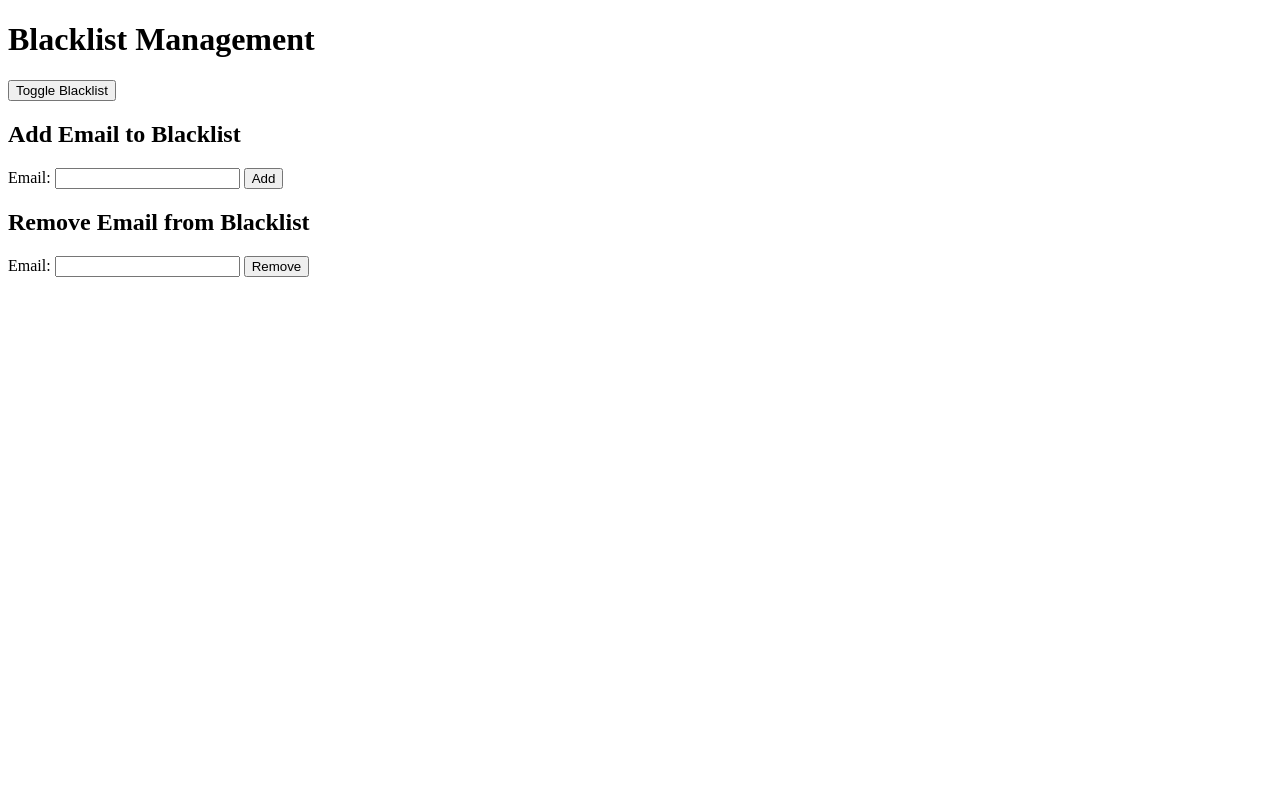
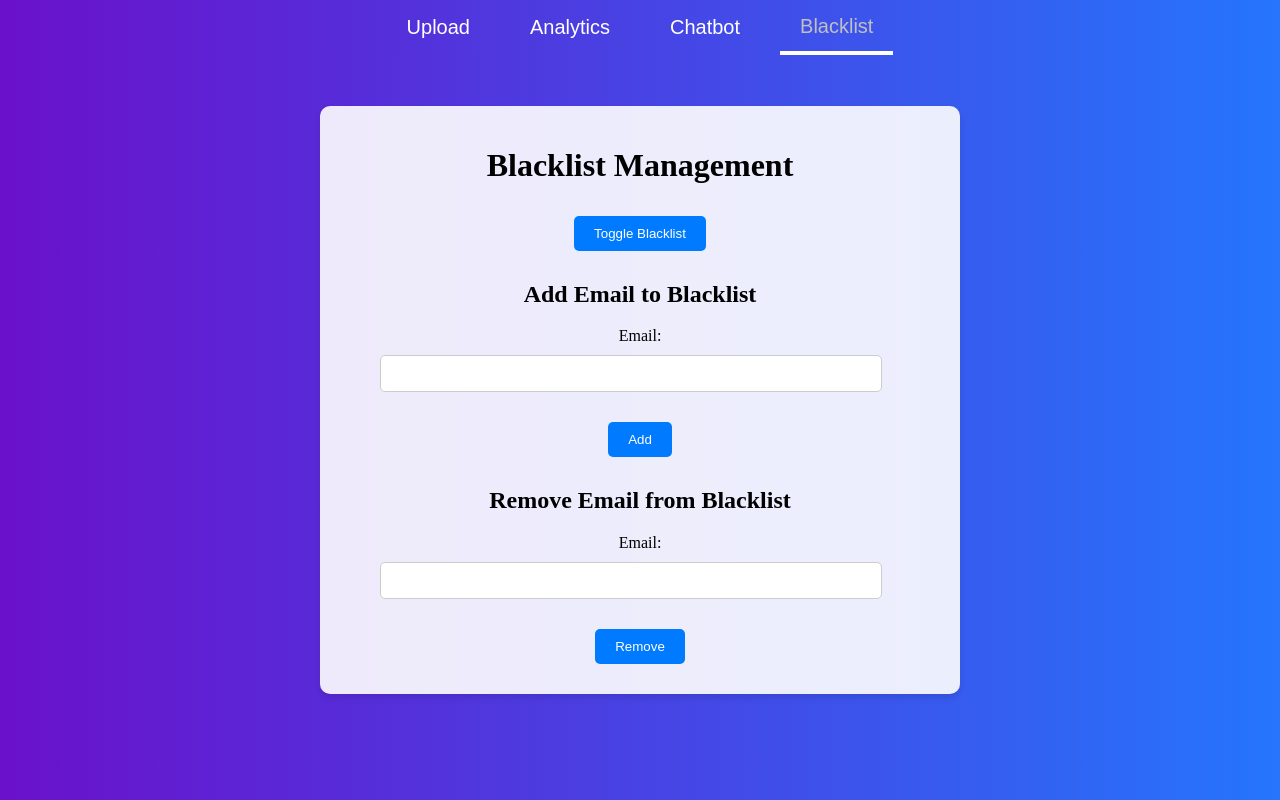
Before and after one commit to kdot-mi/PhishScope, a Flask app: page /blacklist in a window 1280 px wide. Run offline with Flask 3, Linux system fonts and the light colour scheme.

Commit message:
added styling and nav bar to analytics, chatbot, and blacklist tabs

```diff
--- /dev/null
+++ b/Flask App/static/styles2.css
@@ -0,0 +1,194 @@
+body, html {
+    margin: 0;
+    padding: 0;
+    width: 100%;
+    height: 100%;
+    display: flex;
+    justify-content: center;
+    align-items: center;
+    background: linear-gradient(to right, #6a11cb 0%, #2575fc 100%);
+}
+
+.container {
+    width: 90%;
+    max-width: 600px; /* Adjust based on your preference */
+    padding: 20px;
+    background-color: rgba(255, 255, 255, 0.9);
+    border-radius: 10px;
+    box-shadow: 0 4px 6px rgba(0, 0, 0, 0.1);
+    text-align: center;
+}
+
+h1, h2 {
+    color: black;
+}
+
+/* Styling for buttons */
+button {
+    background-color: #007bff;
+    color: white;
+    border: none;
+    padding: 10px 20px;
+    border-radius: 5px;
+    cursor: pointer;
+    transition: background-color 0.3s ease;
+    width: auto; /* Allows the button to grow with its content */
+    margin: 10px; /* Adds spacing around the button */
+}
+
+button:hover {
+    background-color: #0056b3;
+}
+
+/* Styling for input fields */
+input[type="email"] {
+    padding: 10px;
+    margin-top: 10px;
+    margin-bottom: 20px;
+    margin-left: 40px;
+    border: 1px solid #ccc;
+    border-radius: 5px;
+    width: 80%; /* Adjusts the input width to be less than the container */
+    max-width: 500px; /* Ensures inputs are not too wide on larger screens */
+    display: block; /* Necessary for centering */
+}
+
+/* Styling for list items in the blacklist */
+ul#blacklist-list {
+    list-style-type: none;
+    padding: 0;
+    width: 100%;
+    text-align: center; /* Center-align the text */
+}
+
+ul#blacklist-list li {
+    background-color: rgba(255, 255, 255, 0.9);
+    margin-top: 5px;
+    padding: 10px;
+    border-radius: 5px;
+    /* Center the list items */
+    display: inline-block; /* or 'block' if you want each item to be on a new line */
+    margin-left: auto;
+    margin-right: auto;
+    width: 80%; /* or another percentage/fixed width based on your design */
+}
+
+/* Message styling */
+div[category="success"], div[category="error"] {
+    padding: 10px;
+    margin-bottom: 15px;
+    border-radius: 5px;
+    width: 80%; /* Adjusts the message width to be less than the container */
+    max-width: 500px; /* Ensures messages are not too wide on larger screens */
+    text-align: left; /* Aligns text inside messages to the left */
+}
+
+div[category="success"] {
+    background-color: #d4edda;
+    color: #155724;
+}
+
+div[category="error"] {
+    background-color: #f8d7da;
+    color: #721c24;
+}
+
+/* Animation for showing/hiding blacklist */
+@keyframes slideDown {
+    from {
+        opacity: 0;
+        transform: translateY(-20px);
+    }
+    to {
+        opacity: 1;
+        transform: translateY(0);
+    }
+}
+
+@keyframes slideUp {
+    from {
+        opacity: 1;
+        transform: translateY(0);
+    }
+    to {
+        opacity: 0;
+        transform: translateY(-20px);
+    }
+}
+
+/* Utilize the animations */
+#blacklist
+
+/* Nav bar styling */
+/* Resets the padding and margin to ensure consistency across browsers */
+ul {
+    padding: 0;
+    margin: 0;
+    list-style: none;
+}
+
+/* Resets the padding and margin to ensure consistency across browsers */
+ul {
+    padding: 0;
+    margin: 0;
+    list-style: none;
+}
+
+/* Main navigation styling */
+nav {
+    background: linear-gradient(to right, #6a11cb 0%, #2575fc 100%);
+    overflow: hidden;
+    position: fixed;
+    width: 100%;
+    top: 0;
+    z-index: 1000; /* Ensure nav is above other content */
+}
+
+nav ul {
+    display: flex;
+    justify-content: center;
+    align-items: center;
+    padding: 0;
+    margin: 0;
+}
+
+nav li {
+    list-style: none;
+    margin: 0 10px; /* Adjust margin to control spacing between nav items */
+}
+
+nav a {
+    padding: 15px 20px;
+    font-size: 20px;
+    font-family: 'Poppins', sans-serif;
+    color: white;
+    text-decoration: none;
+    position: relative;
+    display: block; /* Aligns the nav item properly */
+    transition: color 0.3s ease;
+}
+
+nav a::after {
+    content: '';
+    position: absolute;
+    width: 0;
+    height: 2px;
+    background: white;
+    bottom: 0;
+    left: 0;
+    transition: width 0.3s ease;
+}
+
+nav a:hover::after, .current::after {
+    width: 100%;
+}
+
+nav a:hover, .current {
+    color: #C0C0C0;
+    text-decoration: none;
+}
+
+.current {
+    pointer-events: none;
+    border-bottom: 2px solid white;
+}
--- a/Flask App/templates/blacklist.html
+++ b/Flask App/templates/blacklist.html
@@ -5,15 +5,22 @@
     <script>
         function toggleBlacklist() {
             var blacklistList = document.getElementById("blacklist-list");
-            if (blacklistList.style.display === "none") {
-                blacklistList.style.display = "block";
-            } else {
-                blacklistList.style.display = "none";
-            }
+            blacklistList.style.display = blacklistList.style.display === "none" ? "block" : "none";
         }
     </script>
+    <!-- CSS -->
+    <link rel="stylesheet" href="{{ url_for('static', filename='styles2.css', v=current_time) }}">
 </head>
 <body>
+    <nav>
+        <ul>
+            <li><a href="{{ url_for('index') }}">Upload</a></li>
+            <li><a href="{{ url_for('analytics') }}">Analytics</a></li>
+            <li><a href="{{ url_for('chatbot') }}">Chatbot</a></li>
+            <li><a href="" class="current">Blacklist</a></li>
+        </ul>
+    </nav>
+    <div class="container"> <!-- Container for centering content -->
         <h1>Blacklist Management</h1>
 
         {% with messages = get_flashed_messages(with_categories=true) %}
@@ -45,5 +52,6 @@
             <input type="email" id="email" name="email" required>
             <button type="submit" name="remove_email">Remove</button>
         </form>
+    </div>
 </body>
 </html>
```
Also changed, not shown: Flask App/templates/analytics.html (+46 -0 lines), Flask App/templates/chatbot.html (+68 -0 lines), Flask App/instance/phishScope.db. Lines whose indentation alone changed are shown as unchanged.
